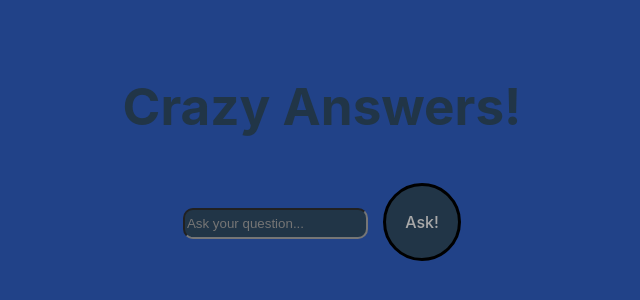
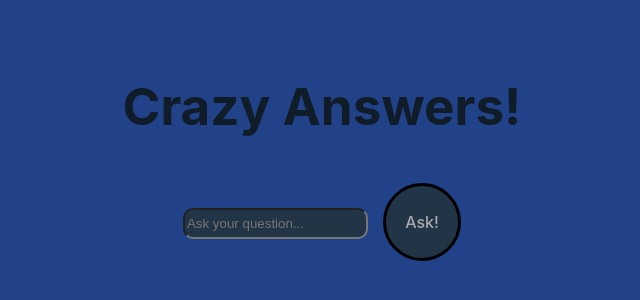
Before and after one commit to whoisalpheus/crazyAnswers, a React (Vite) app in the folder client/: page / in a window 1280 px wide. Shown: the part 248-548 px from the top of the page, without its empty margins (318-958 px from the left). Built offline with nearby package versions, Linux system fonts and the light colour scheme.

Commit message:
Styling changes...

```diff
--- a/client/src/index.css
+++ b/client/src/index.css
@@ -83,7 +83,7 @@ button:focus-visible {
 
 @media (prefers-color-scheme: dark) {
   :root {
-    color: #213547;
+    color: #101c27;
     background-color: rgb(33, 66, 136);
   }
   a:hover {
@@ -96,7 +96,7 @@ button:focus-visible {
 
 @media (prefers-color-scheme: light) {
   :root {
-    color: #213547;
+    color: #101c27;
     background-color: rgb(33, 66, 136);
   }
   a:hover {
```
